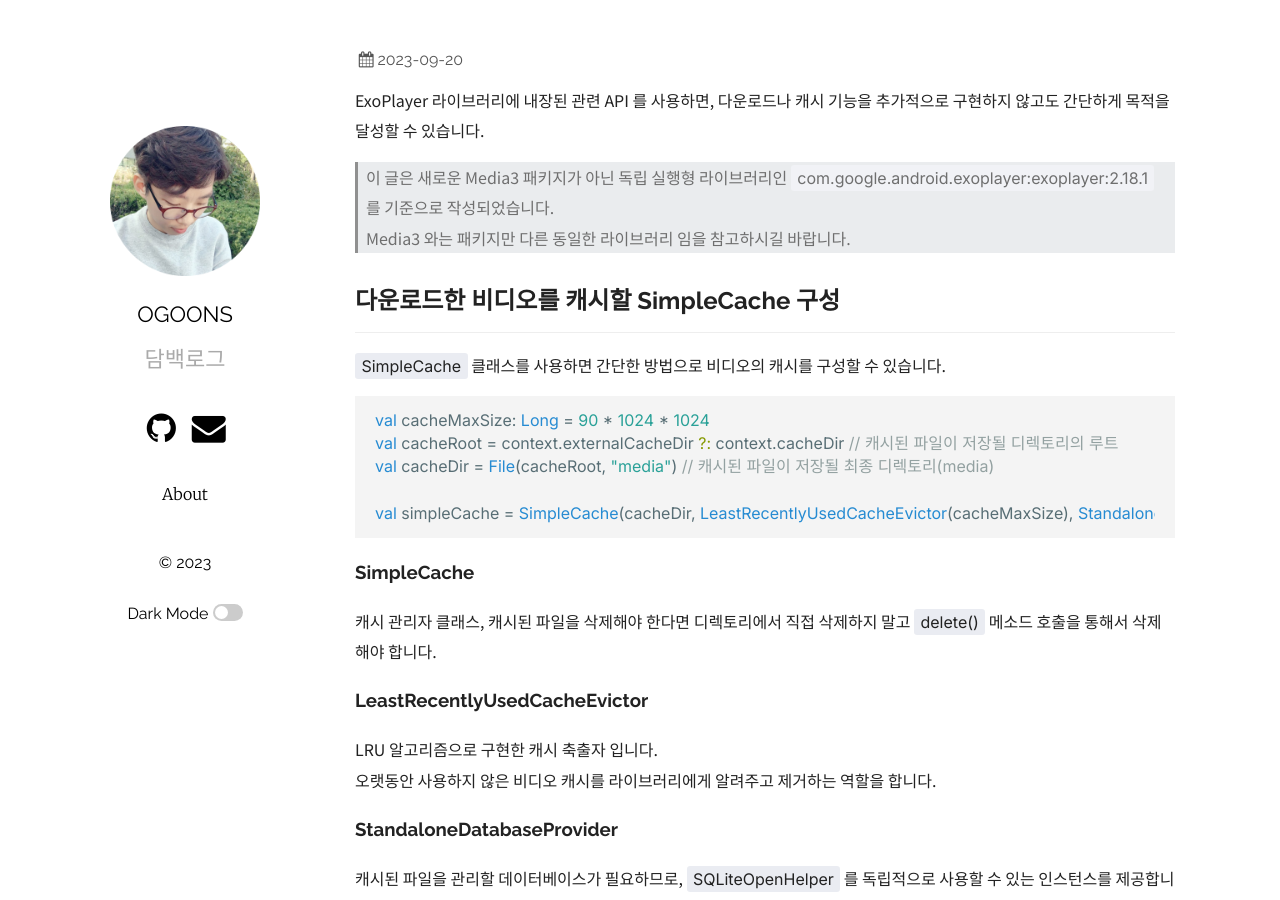
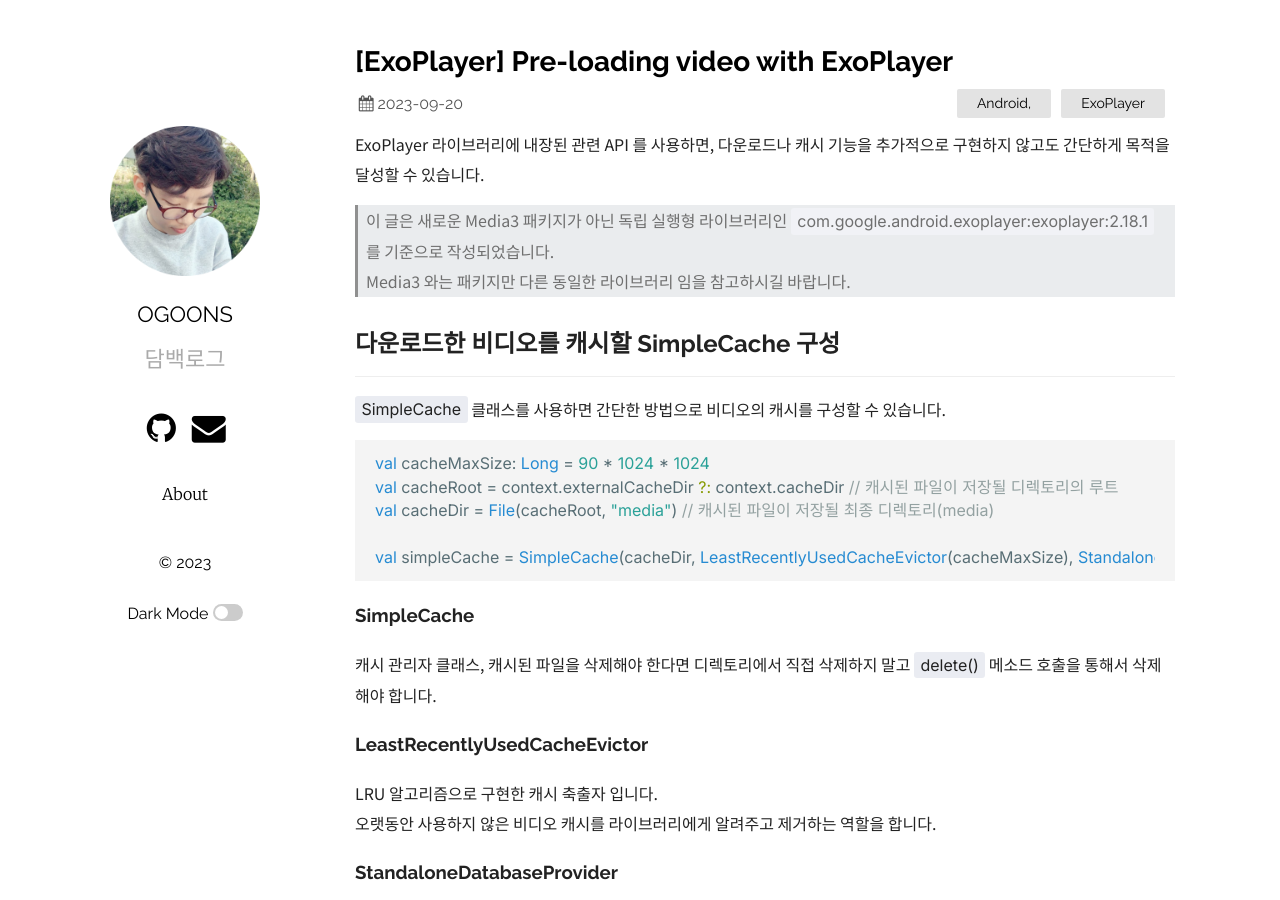
Before and after one commit to ogoons/ogoons.github.io, a Jekyll site: the page built from _posts/2023-09-20-exoplayer-pre-loading.md, in a window 1280 px wide and 900 px high. Built offline with Jekyll 4.4.1, drawn with Linux system fonts in a browser that asks for light colours; our own code applies the rules of GitHub Pages for plain Markdown files; comment, search, counter and statistics services are not loaded.

Commit message:
Update post

```diff
--- a/_posts/2023-09-20-exoplayer-pre-loading.md
+++ b/_posts/2023-09-20-exoplayer-pre-loading.md
@@ -1,6 +1,6 @@
 ---
 layout: post
-title: "[ExoPlayer] Pre-loading video with ExoPlayer
+title: "[ExoPlayer] Pre-loading video with ExoPlayer"
 categories: Android, ExoPlayer
 ---
 
```
